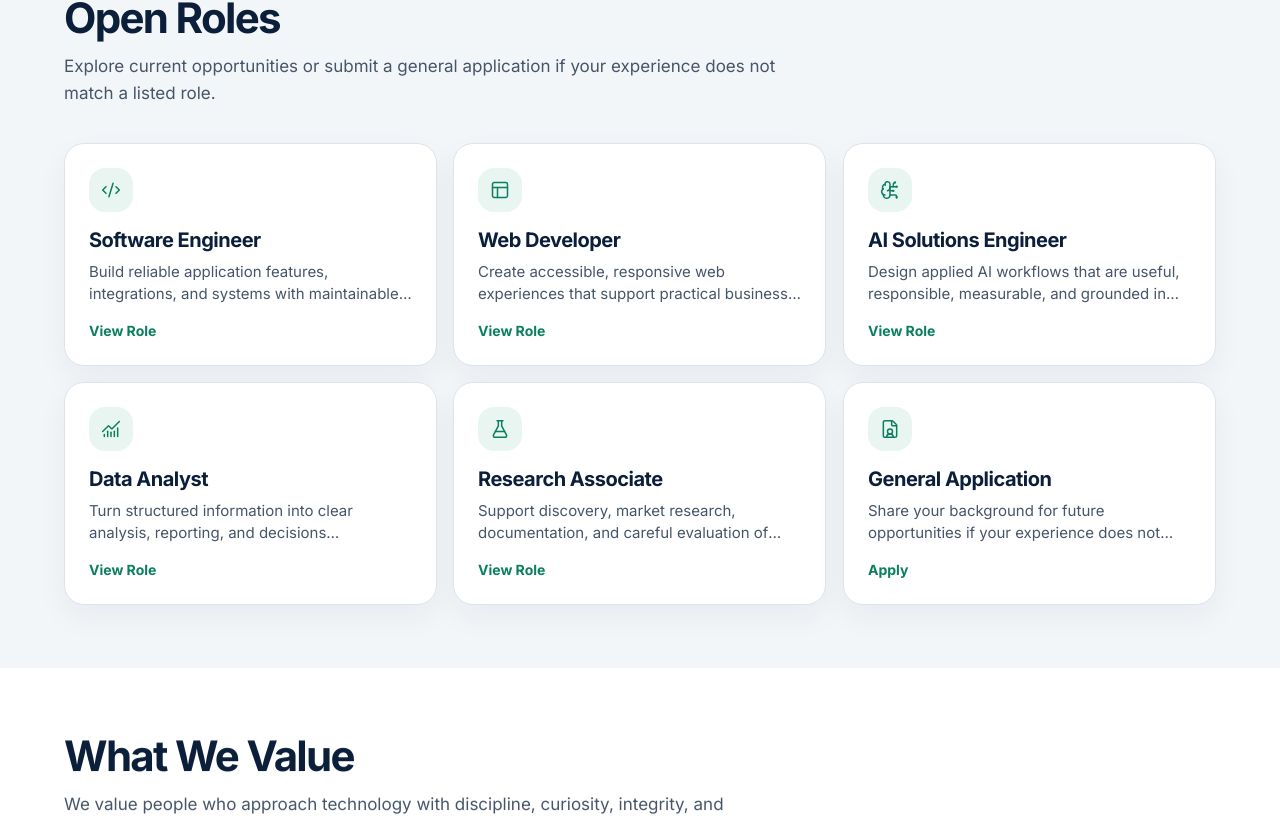
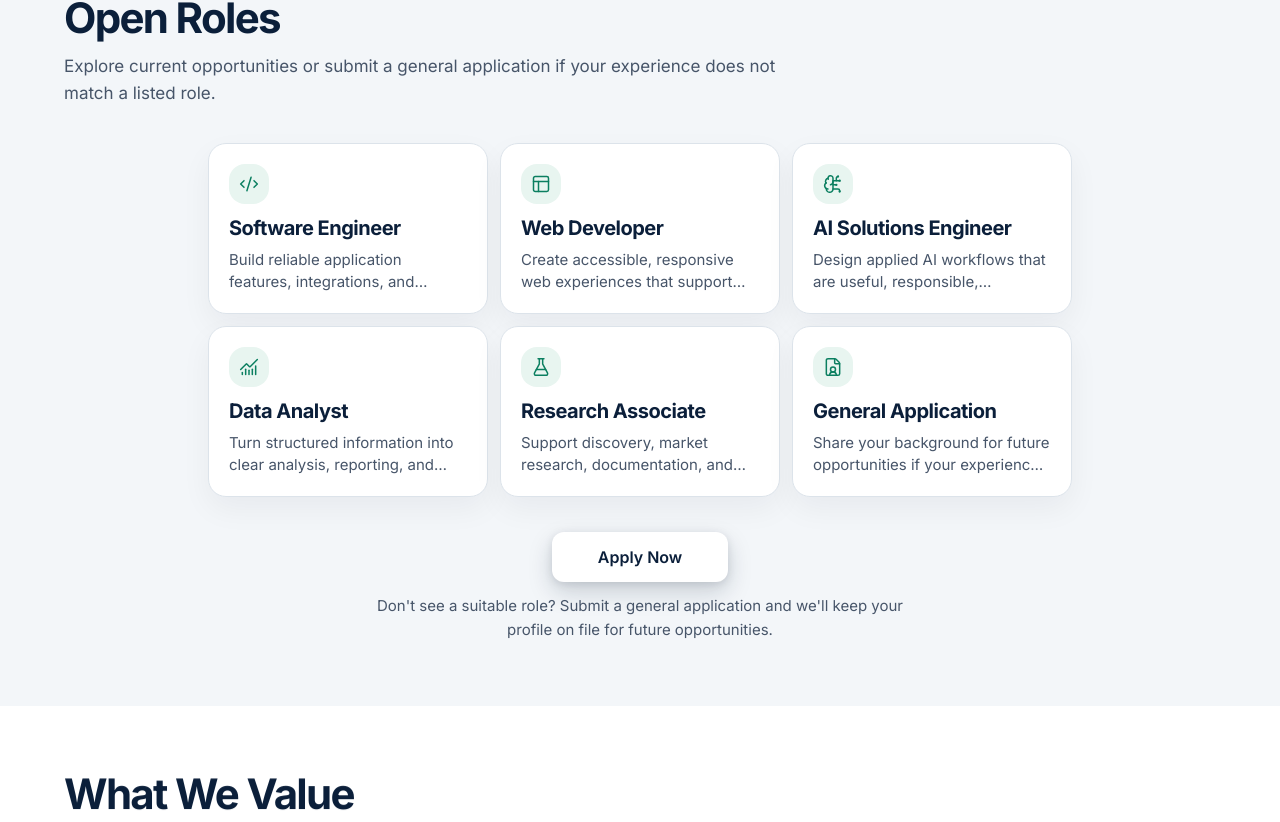
Before and after one commit to Zentric-Analytics/Zentricanalytics.com, a Next.js app: page /careers in a window 1280 px wide. Shown: the part 669-1491 px from the top of the page. Built offline with nearby package versions, Linux system fonts and the light colour scheme.

Commit message:
Refine careers open roles cards

```diff
--- a/src/app/careers/page.tsx
+++ b/src/app/careers/page.tsx
@@ -20,7 +20,6 @@ type Role = {
   Icon: LucideIcon;
   title: string;
   description: string;
-  action: string;
 };
 
 const roles: Role[] = [
@@ -28,37 +27,31 @@ const roles: Role[] = [
     Icon: Code2,
     title: 'Software Engineer',
     description: 'Build reliable application features, integrations, and systems with maintainable engineering practices.',
-    action: 'View Role',
   },
   {
     Icon: PanelsTopLeft,
     title: 'Web Developer',
     description: 'Create accessible, responsive web experiences that support practical business and user needs.',
-    action: 'View Role',
   },
   {
     Icon: BrainCircuit,
     title: 'AI Solutions Engineer',
     description: 'Design applied AI workflows that are useful, responsible, measurable, and grounded in real problems.',
-    action: 'View Role',
   },
   {
     Icon: ChartNoAxesCombined,
     title: 'Data Analyst',
     description: 'Turn structured information into clear analysis, reporting, and decisions stakeholders can trust.',
-    action: 'View Role',
   },
   {
     Icon: FlaskConical,
     title: 'Research Associate',
     description: 'Support discovery, market research, documentation, and careful evaluation of technology opportunities.',
-    action: 'View Role',
   },
   {
     Icon: FileUser,
     title: 'General Application',
     description: 'Share your background for future opportunities if your experience does not match a listed role.',
-    action: 'Apply',
   },
 ];
 
@@ -134,22 +127,27 @@ export default function Careers() {
               </p>
             </header>
 
-            <div className="mt-7 grid gap-4 sm:grid-cols-2 lg:mt-9 lg:grid-cols-3">
-              {roles.map(({ Icon, title, description, action }, index) => (
-                <Link
-                  href="/apply"
+            <div className="mx-auto mt-7 grid max-w-[22rem] gap-3 sm:max-w-[54rem] sm:grid-cols-2 lg:mt-9 lg:grid-cols-3">
+              {roles.map(({ Icon, title, description }, index) => (
+                <article
                   key={title}
                   style={{ '--industries-reveal-delay': `${index * 70}ms` } as CSSProperties}
-                  className="industries-child-reveal group flex min-h-[11.5rem] min-w-0 flex-col rounded-[1.25rem] border border-[#DCE3EA] bg-white p-5 text-left no-underline shadow-[0_12px_30px_rgba(15,23,42,0.05)] transition duration-200 ease-out hover:-translate-y-0.5 hover:border-[#BFD0DD] hover:shadow-[0_16px_34px_rgba(15,23,42,0.08)] focus-visible:outline focus-visible:outline-2 focus-visible:outline-offset-4 focus-visible:outline-[#10B981] sm:min-h-[12rem] sm:p-6"
+                  className="industries-child-reveal group flex min-h-[9.5rem] min-w-0 flex-col rounded-[1.125rem] border border-[#DCE3EA] bg-white p-4 text-left shadow-[0_12px_30px_rgba(15,23,42,0.05)] transition duration-200 ease-out hover:-translate-y-0.5 hover:border-[#BFD0DD] hover:shadow-[0_16px_34px_rgba(15,23,42,0.08)] sm:min-h-[10rem] sm:p-5"
                 >
-                  <span className="flex size-11 shrink-0 items-center justify-center rounded-2xl bg-[#E8F5F0] text-[#0B7F60]">
+                  <span className="flex size-10 shrink-0 items-center justify-center rounded-2xl bg-[#E8F5F0] text-[#0B7F60]">
                     <Icon aria-hidden="true" className="size-5" strokeWidth={1.8} />
                   </span>
-                  <h3 className="mt-4 text-xl font-bold leading-[1.25] tracking-[-0.025em] text-[#0B1F3A]">{title}</h3>
+                  <h3 className="mt-3 text-xl font-bold leading-[1.25] tracking-[-0.025em] text-[#0B1F3A]">{title}</h3>
                   <p className="mt-2 min-w-0 overflow-hidden text-[0.9375rem] leading-[1.45] text-[#475569] [display:-webkit-box] [-webkit-box-orient:vertical] [-webkit-line-clamp:2]">{description}</p>
-                  <span className="mt-4 text-sm font-bold text-[#0B7F60] transition-colors group-hover:text-[#0B1F3A]">{action}</span>
-                </Link>
+                </article>
               ))}
+            </div>
+
+            <div className="mx-auto mt-8 flex max-w-[34rem] flex-col items-center text-center sm:mt-9">
+              <Link className="btn hero-cta-primary w-full sm:w-auto sm:min-w-[11rem]" href="/apply">Apply Now</Link>
+              <p className="mt-3 text-sm leading-[1.6] text-[#475569] sm:text-[0.9375rem]">
+                Don&apos;t see a suitable role? Submit a general application and we&apos;ll keep your profile on file for future opportunities.
+              </p>
             </div>
           </div>
         </section>
```
